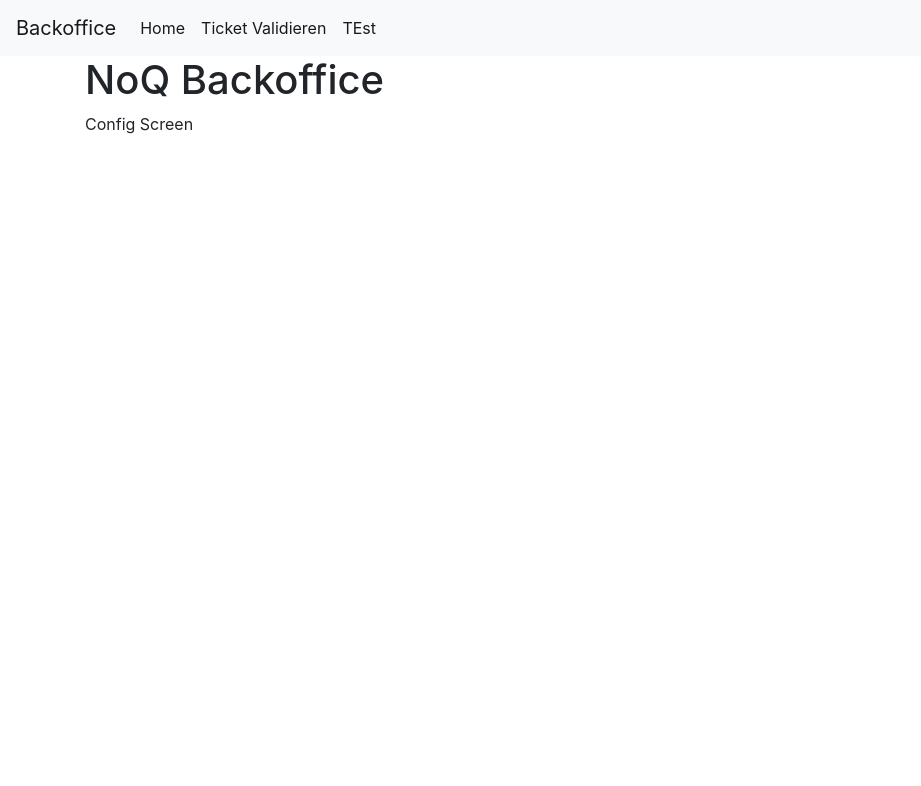
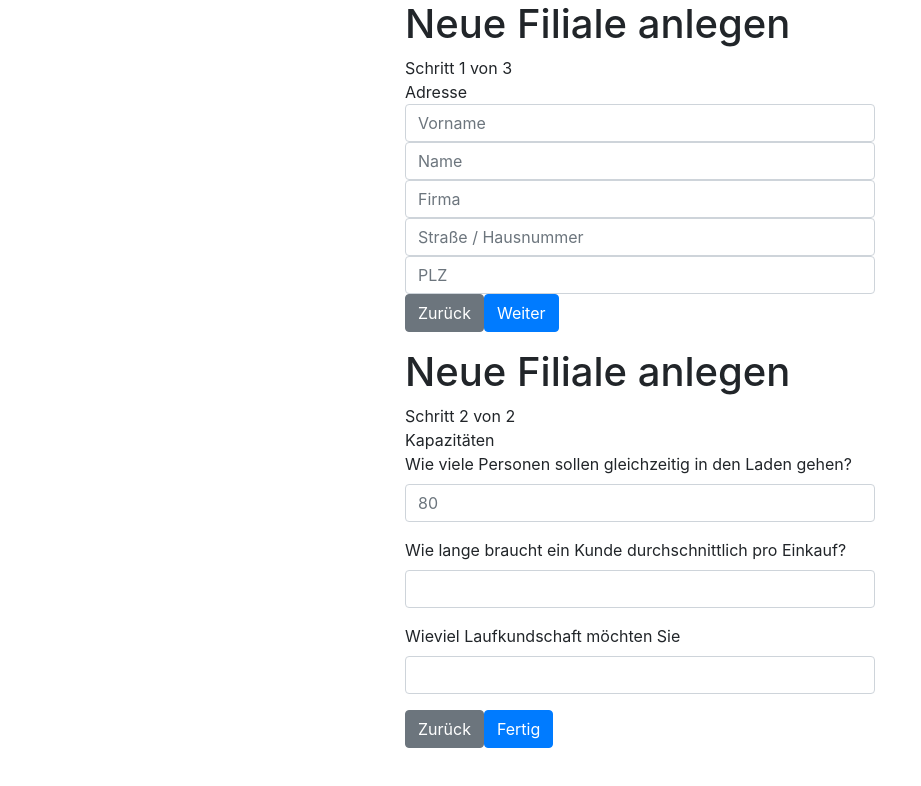
Before and after one commit to SafeMarket-WirVsVirus/frontend-backoffice, a Vue app: page /config in a window 1280 px wide. Shown: the top 786 px of the page, without its empty margins (0-921 px from the left). Built offline with nearby package versions, Linux system fonts and the light colour scheme; what vue-session would draw is missing.

Commit message:
Implement Cofnig form according to new flow

```diff
--- a/src/App.vue
+++ b/src/App.vue
@@ -1,31 +1,7 @@
 <template>
 
   <div id="app">
-    <nav class="navbar navbar-expand-lg navbar-light bg-light">
-    <a class="navbar-brand" href="/">Backoffice</a>
-    <button class="navbar-toggler" type="button" data-toggle="collapse" data-target="#navbarSupportedContent" aria-controls="navbarSupportedContent" aria-expanded="false" aria-label="Toggle navigation">
-      <span class="navbar-toggler-icon"></span>
-    </button>
-
-    <div class="collapse navbar-collapse" id="navbarSupportedContent">
-      <ul class="navbar-nav mr-auto">
-        <li class="nav-item active">
-          <a class="nav-link" href="/">Home <span class="sr-only">(current)</span></a>
-        </li>
-
-        <li class="nav-item active">
-          <a class="nav-link" href="/check">Ticket Validieren<span class="sr-only">(current)</span></a>
-        </li>
-
-        <li class="nav-item active">
-          <a class="nav-link" :href="loginpath">{{loginname}}</a>
-        </li>
-      </ul>
-
-    </div>
-  </nav>
-  <div class="container">
-      <h1>NoQ Backoffice</h1>
+    <div class="container">
       <router-view/>
     </div>
   </div>
@@ -56,3 +32,12 @@ export default {
   }
 }
 </script>
+
+<style lang="scss" scoped>
+
+  .container {
+    width: 100%;
+    max-width: 500px;
+  }
+
+</style>
--- a/src/pages/Config.vue
+++ b/src/pages/Config.vue
@@ -1,6 +1,40 @@
 <template>
   <div>
-    <p>Config Screen</p>
+    <div data-step="1">
+        <h1>Neue Filiale anlegen</h1>
+        <div>Schritt 1 von 3</div>
+        <div>Adresse</div>
+            <div class="form-group">
+            <input type="text" class="form-control" id="exampleInputEmail1"  placeholder="Vorname">
+            <input type="text" class="form-control" id="exampleInputEmail1"  placeholder="Name">
+            <input type="text" class="form-control" id="exampleInputEmail1"  placeholder="Firma">
+            <input type="text" class="form-control" id="exampleInputEmail1"  placeholder="Straße / Hausnummer">
+            <input type="number" class="form-control" id="exampleInputEmail1" placeholder="PLZ">
+            <button type="button"  class="btn btn-secondary">Zurück</button>
+            <button type="button"  class="btn btn-primary">Weiter</button>
+        </div>
+    </div>
+    <div data-step="2">
+        <h1>Neue Filiale anlegen</h1>
+        <div>Schritt 2 von 2</div>
+        <div>Kapazitäten</div>
+        <div class="form-group">
+            <label for="exampleInputEmail1">Wie viele Personen sollen gleichzeitig in den Laden gehen?</label>
+            <input type="number" class="form-control"  placeholder="80">
+        </div>
+        <div class="form-group">
+            <label for="exampleInputEmail1">Wie lange braucht ein Kunde durchschnittlich pro Einkauf?</label>
+            <input type="number" class="form-control" id="exampleInputEmail1"  placeholder="">
+        </div>
+        <div class="form-group">
+            <label for="exampleInputEmail1">Wieviel Laufkundschaft möchten Sie</label>
+            <input type="number" class="form-control" id="exampleInputEmail1"  placeholder="">
+        </div>
+        <div class="form-group">
+            <button type="button"  class="btn btn-secondary">Zurück</button>
+            <button type="button"  class="btn btn-primary">Fertig</button>
+        </div>
+    </div>
   </div>
 </template>
 
--- a/src/pages/Login.vue
+++ b/src/pages/Login.vue
@@ -1,10 +1,12 @@
 <template>
   <div>
-    <h2>Login</h2>
-    User: <input type="user" v-model="input.user" placeholder="Username"/> <br/> <br/>
-    Password: <input type="password" v-model="input.password" placeholder="Password"/> <br/> <br/>
-    <button type="button" v-on:click="check_login()">Login</button>
-    <button type="button" v-on:click="register()">Register</button>
+    <div class="logo"></div>
+    <div class="form-group">
+      <input type="email" v-model="input.user" class="form-control" placeholder="Name">
+      <input type="password" v-model="input.password" class="form-control" placeholder="Password">
+      <button type="button" v-on:click="check_login()" class="btn btn-primary">Anmelden</button>
+      <a href="register">Noch keinen Account? Sign up</a>
+    </div>
   </div>
 </template>
 
@@ -70,3 +72,16 @@ export default {
 
 }
 </script>
+
+<style lang="scss" scoped>
+
+.logo{
+  height: 100px;
+  width: 100px;
+  background: #ff0000;
+  border-radius: 50%;
+  margin: 20px auto;
+  display: block;
+}
+
+</style>
```
